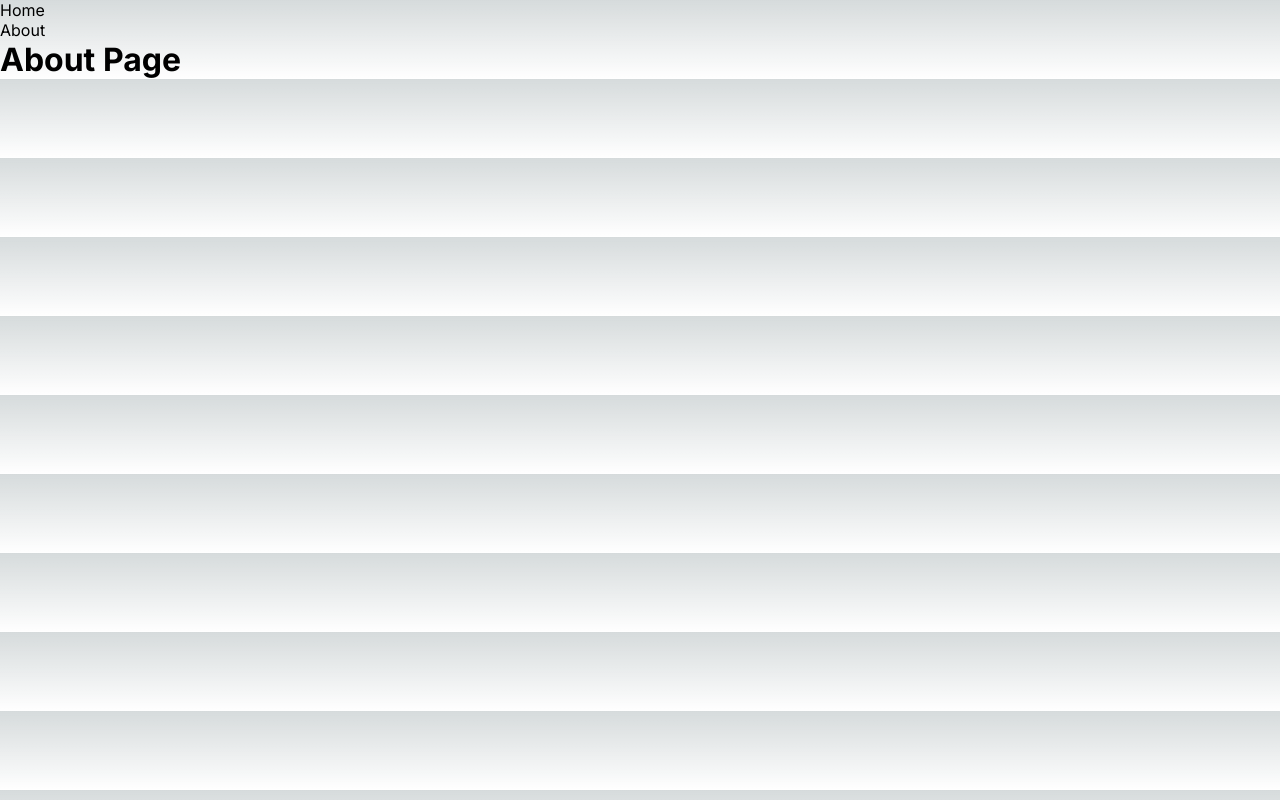
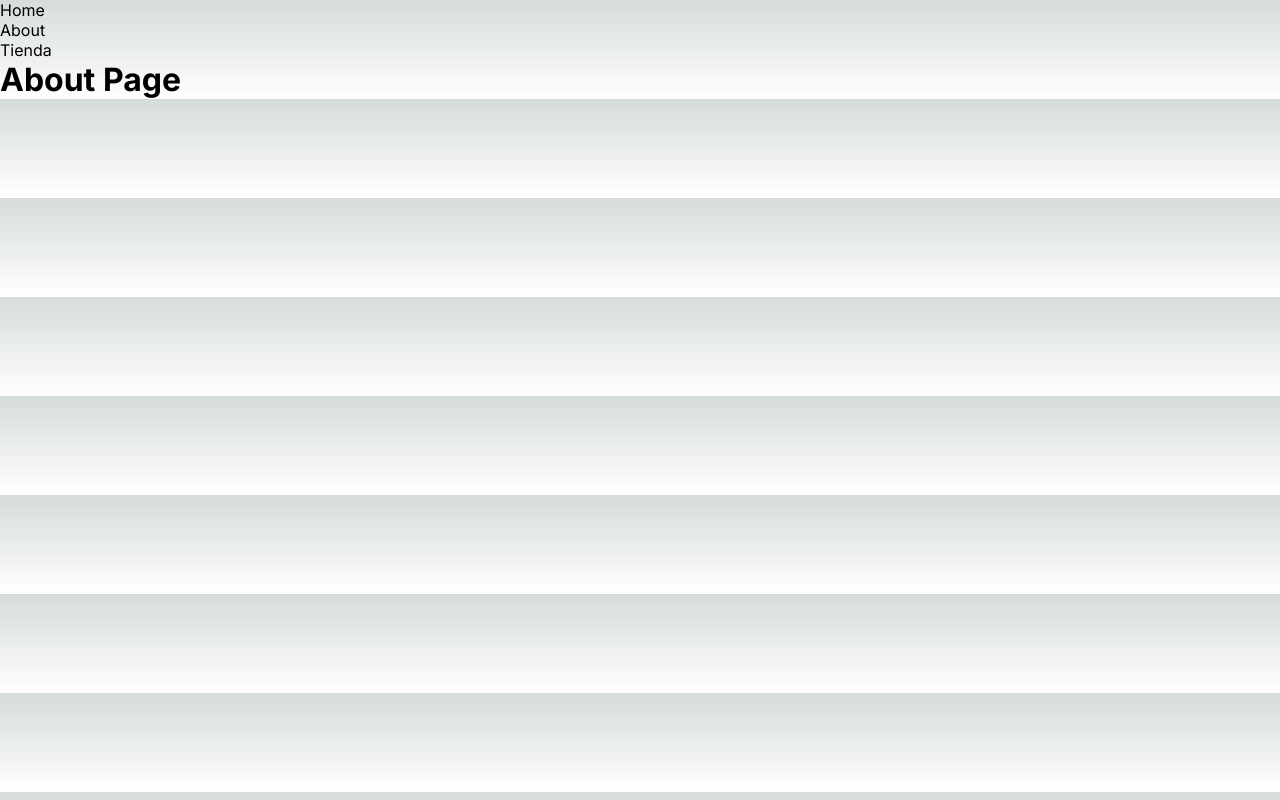
Before and after one commit to mrojasb2000/nextjs-first-app, a Next.js app: page /about in a window 1280 px wide. Built offline with nearby package versions, Linux system fonts and the light colour scheme.

Commit message:
chore: add layout and navbar

```diff
--- a/components/Navbar.jsx
+++ b/components/Navbar.jsx
@@ -10,6 +10,9 @@ export default  function Navbar(){
             <li>
               <Link href="/about">About</Link>
             </li>
+            <li>
+              <Link href="/tienda">Tienda</Link>
+            </li>
           </ul>
         </nav>
     )
```
Also changed, not shown: app/tienda/layout.jsx (added, +10 -0 lines).
